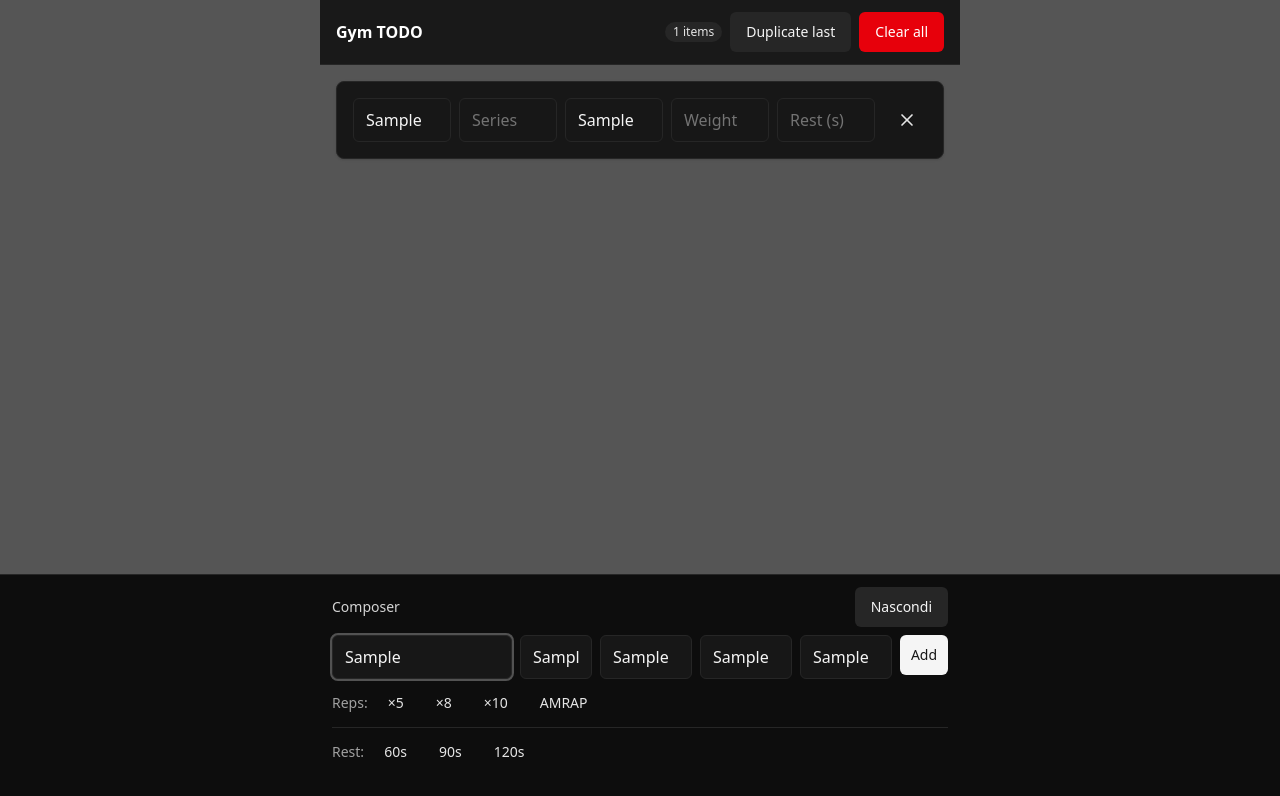
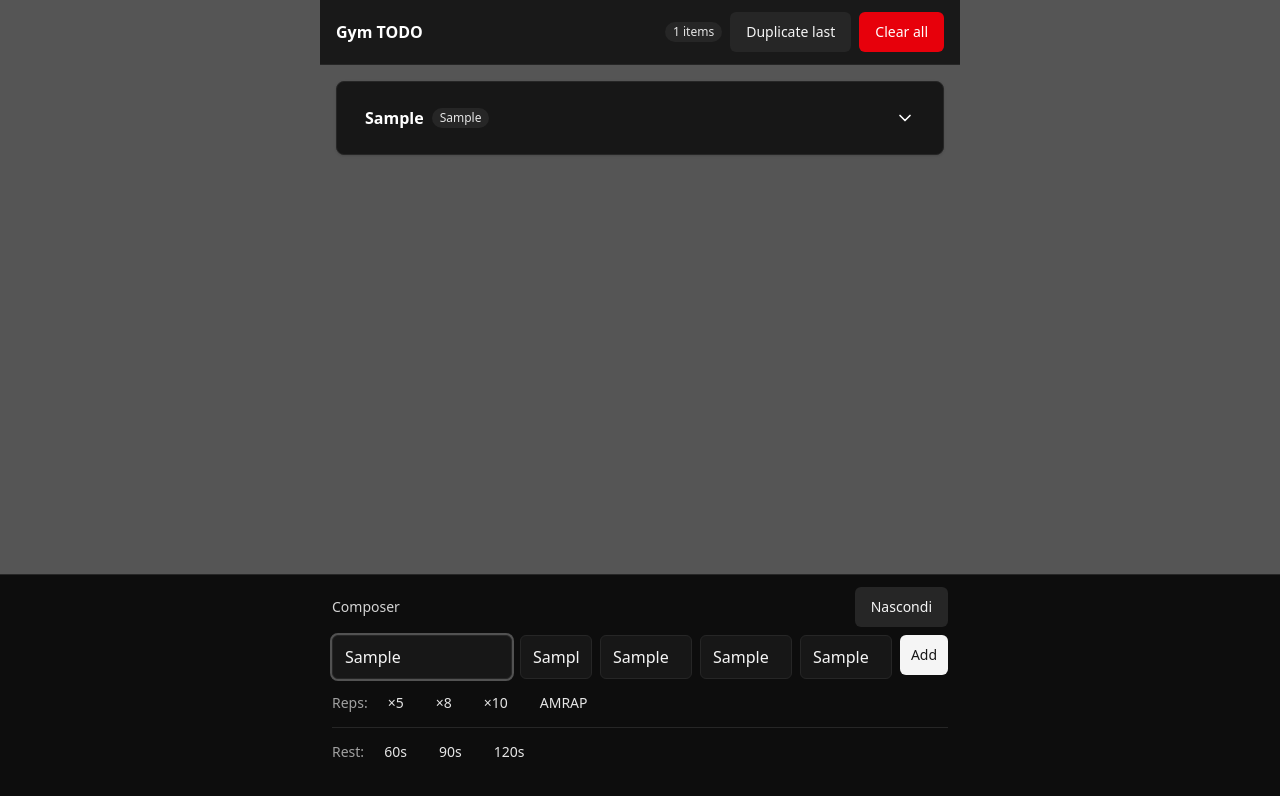
Before and after one commit to VincenzoMagnano/one-page-fit-exercise, a React (Vite) app in the folder one page fit/: page / in a window 1280 px wide. Both pictures are taken after typing "Sample", "Sample", "Sample", "Sample", "Sample" into the empty fields and a click on the button "Add". Shown: the top 796 px of the page. Built offline with nearby package versions, Linux system fonts and the light colour scheme.

Commit message:
add toggle card

```diff
--- a/one page fit/src/App.tsx
+++ b/one page fit/src/App.tsx
@@ -8,13 +8,14 @@ import { Card } from "./components/ui/card";
 import { Badge } from "./components/ui/badge";
 import { Separator } from "./components/ui/separator";
 import { AlertDialog } from "./components/ui/alert-dialog";
-import { X } from "lucide-react";
+import { X, ChevronDown } from "lucide-react";
 
 function App() {
   const { items, add, update, remove, clearAll, duplicateLast } = useLocalList();
 
   const [confirmOpen, setConfirmOpen] = useState(false);
   const [composerOpen, setComposerOpen] = useState(true);
+  const [openById, setOpenById] = useState<Record<string, boolean>>({});
   const [composer, setComposer] = useState<{ exercise: string; series: string; reps: string; weight: string; restSec: string }>({
     exercise: "",
     series: "",
@@ -84,11 +85,31 @@ function App() {
         </header>
 
         <main className="p-4 space-y-3">
-          {items.map((it) => (
-            <Card key={it.id} className="flex items-center gap-3">
+          {items.map((it) => {
+            const isOpen = !!openById[it.id];
+            return (
+              <Card key={it.id} className="flex flex-col">
+                <button
+                  type="button"
+                  className="w-full px-3 py-2 flex items-center justify-between gap-3"
+                  onClick={() => setOpenById((s) => ({ ...s, [it.id]: !s[it.id] }))}
+                >
+                  <div className="flex min-w-0 items-center gap-2">
+                    <div className="font-semibold truncate">{it.exercise || "Unnamed"}</div>
+                    {!isOpen && (
+                      <div className="flex items-center gap-1">
+                        {it.reps ? <Badge>{it.reps}</Badge> : null}
+                        {typeof it.restSec === "number" ? <Badge variant="secondary">{it.restSec}s</Badge> : null}
+                      </div>
+                    )}
+                  </div>
+                  <ChevronDown className={`h-5 w-5 transition-transform ${isOpen ? "rotate-180" : "rotate-0"}`} />
+                </button>
+                {isOpen && (
+                  <div className="px-3 pb-3 pt-1 flex items-start gap-3">
                     <div className="grid grid-cols-6 sm:grid-cols-5 gap-2 flex-1">
                       <Input
-                  className="col-span-6 sm:col-span-1"
+                        className="col-span-6 sm:col-span-1 font-semibold"
                         value={it.exercise}
                         placeholder="Exercise"
                         onChange={(e) => update(it.id, { exercise: e.target.value })}
@@ -139,8 +160,11 @@ function App() {
                     <Button aria-label="Delete" variant="ghost" size="icon" onClick={() => remove(it.id)}>
                       <X className="h-5 w-5" />
                     </Button>
+                  </div>
+                )}
               </Card>
-          ))}
+            );
+          })}
         </main>
       </div>
 
```
Lines whose indentation alone changed are shown as unchanged.
